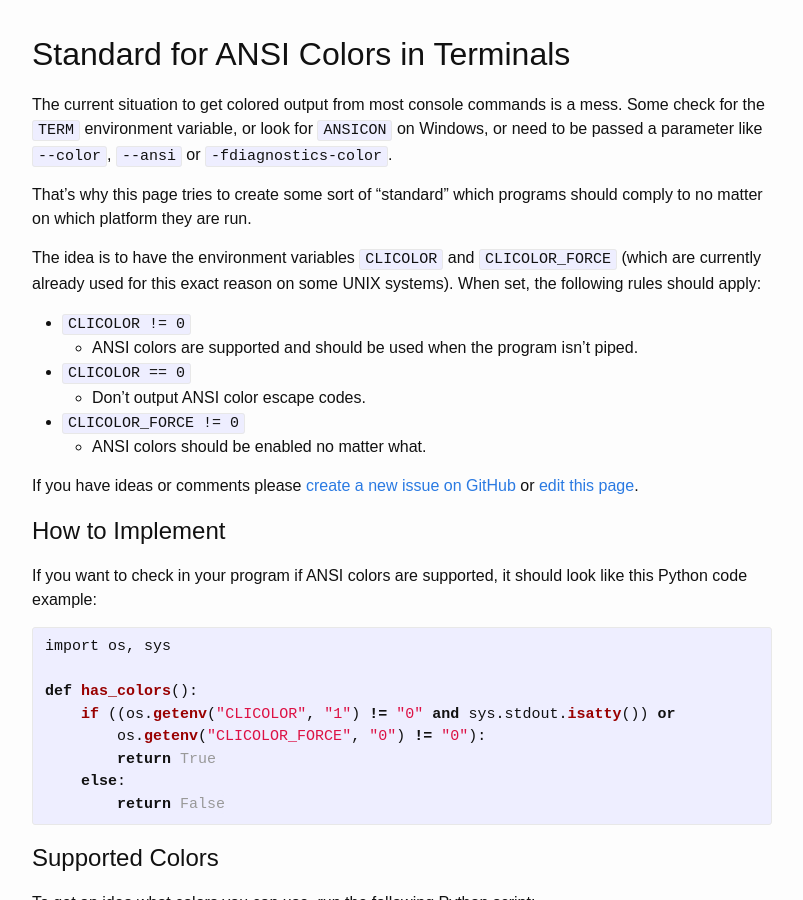
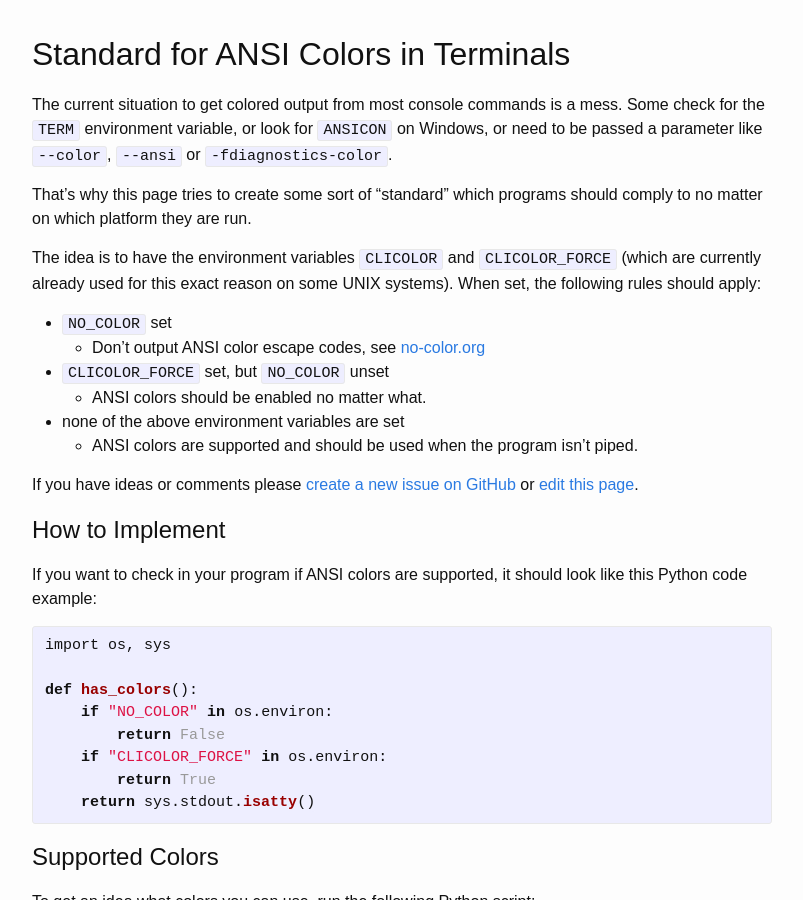
Before and after one commit to jhasse/clicolors, a Jekyll site: the page built from index.md, in a window 1280 px wide and 900 px high. Shown: the whole window, without its empty margins (238-1041 px from the left). Built offline with Jekyll 4.4.1, drawn with Linux system fonts in a browser that asks for light colours.

Commit message:
Use NO_COLOR for disabling instead of CLICOLOR=0
Fix #7, #8.

```diff
--- a/index.md
+++ b/index.md
@@ -18,13 +18,13 @@ The idea is to have the environment variables `CLICOLOR` and `CLICOLOR_FORCE` (w
 already used for this exact reason on some UNIX systems). When set, the following rules
 should apply:
 
- * `CLICOLOR != 0`
+ * `NO_COLOR` set
+   * Don't output ANSI color escape codes, see [no-color.org](https://no-color.org)
+ * `CLICOLOR_FORCE` set, but `NO_COLOR` unset
+   * ANSI colors should be enabled no matter what.
+ * none of the above environment variables are set
    * ANSI colors are supported and should be used when the program isn't
      piped.
- * `CLICOLOR == 0`
-   * Don't output ANSI color escape codes.
- * `CLICOLOR_FORCE != 0`
-   * ANSI colors should be enabled no matter what.
 
 If you have ideas or comments please
 [create a new issue on GitHub](https://github.com/jhasse/clicolors/issues/new)
@@ -39,11 +39,11 @@ like this Python code example:
 import os, sys
 
 def has_colors():
-    if ((os.getenv("CLICOLOR", "1") != "0" and sys.stdout.isatty()) or
-        os.getenv("CLICOLOR_FORCE", "0") != "0"):
+    if "NO_COLOR" in os.environ:
+        return False
+    if "CLICOLOR_FORCE" in os.environ:
         return True
-    else:
-        return False
+    return sys.stdout.isatty()
 {% endhighlight %}
 
 ## Supported Colors
```
